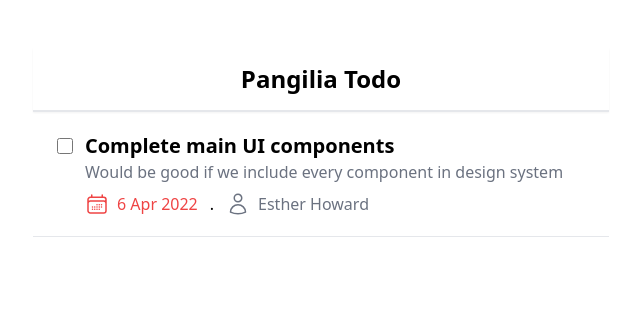
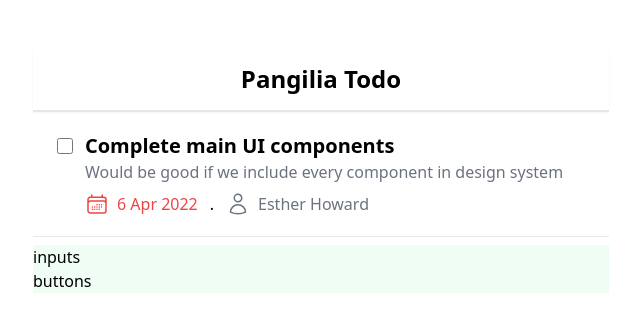
Before and after one commit to astrojose/pangilia, a React (Vite) app: page / in a window 1280 px wide. Shown: the top 332 px of the page, without its empty margins (319-959 px from the left). Built offline with nearby package versions, Linux system fonts and the light colour scheme.

Commit message:
compose NewItem and Main components

```diff
--- a/src/App.tsx
+++ b/src/App.tsx
@@ -1,12 +1,12 @@
-import Item from "./components/Item"
 import Layout from "./components/Layout"
 import TopBar from "./components/TopBar"
+import Content from "./components/Main"
 
 function App() {
   return (
     <Layout>
       <TopBar />
-      <Item />
+      <Content />
     </Layout>
   )
 }
--- /dev/null
+++ b/src/components/Main.tsx
@@ -0,0 +1,14 @@
+import Item from "./Item"
+import NewItem from "./NewItem"
+const Main = () => {
+  return (
+    <>
+      <div>
+        <Item />
+      </div>
+      <NewItem />
+    </>
+  )
+}
+
+export default  Main
--- /dev/null
+++ b/src/components/NewItem.tsx
@@ -0,0 +1,16 @@
+const NewItem = () => {
+  return (
+    <>
+      <div className="flex  flex-col bg-green-50">
+        <div className="">
+          inputs
+        </div>
+        <div>
+          buttons
+        </div>
+      </div>
+    </>
+  )
+}
+
+export default NewItem
```
Also changed, not shown: src/components/Item.tsx (line endings or trailing spaces).
